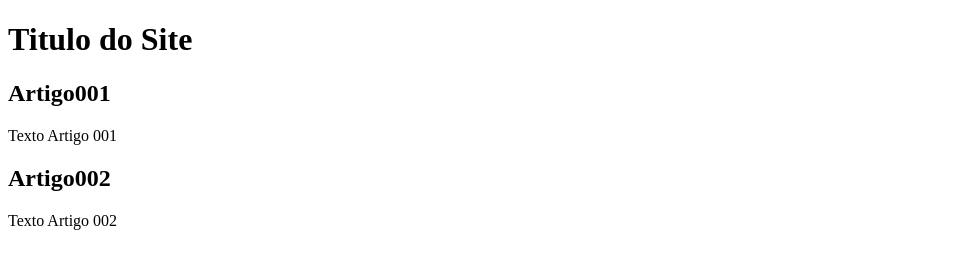
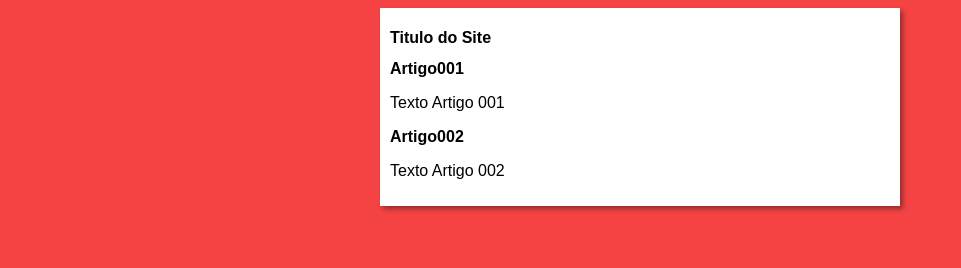
Before and after one commit to porcel1910/projeto-site, a plain HTML site: page index.html in a window 1280 px wide. Shown: the whole page, without its empty margins (0-961 px from the left). Drawn offline with Linux system fonts and the light colour scheme.

Commit message:
iniciei o design

```diff
--- /dev/null
+++ b/estilos/style.css
@@ -0,0 +1,16 @@
+*{
+    font-family: Arial, Helvetica, sans-serif;
+    font-size: 16px;
+}
+
+body{
+    background-color: rgb(245, 67, 67);
+
+}
+main{
+    background-color: white;
+    width: 500px;
+    margin: auto;
+    padding: 10px;
+    box-shadow: 3px 3px 5px rgba(0, 0, 0, 0.384);
+}
--- a/index.html
+++ b/index.html
@@ -5,6 +5,7 @@
     <meta http-equiv="X-UA-Compatible" content="IE=edge">
     <meta name="viewport" content="width=device-width, initial-scale=1.0">
     <title>Titulo do Site</title>
+    <link rel="stylesheet" href="estilos/style.css">
 </head>
 <body>
     <main>
```
